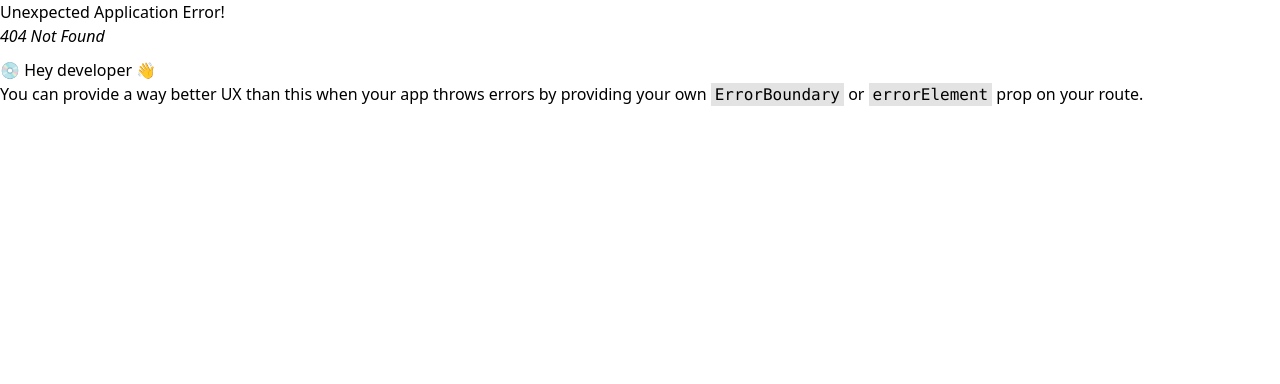
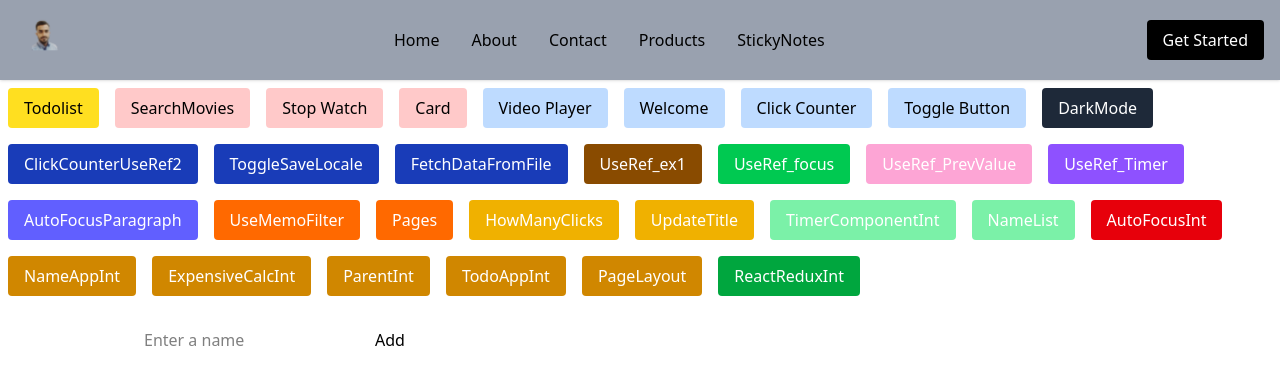
Before and after one commit to Shafee-ee/consoleStatements, a React (Vite) app in the folder my-react-app/: page /ReactReduxInt in a window 1280 px wide. Before the commit this address had no page. Shown: the top 384 px of the page. Built offline with nearby package versions, Linux system fonts and the light colour scheme.

Commit message:
practice redux

```diff
--- a/my-react-app/src/App.jsx
+++ b/my-react-app/src/App.jsx
@@ -64,7 +64,8 @@ import NameAppInt from './components/NameAppInt';
 import ExpensiveCalc from './components/ExpensiveCalc';
 import ParentInt from './components/ParentInt';
 import TodoAppInt from './components/TodoAppInt';
-import PageLayout from './components/PageLayout'
+import PageLayout from './components/PageLayout';
+import ReactReduxInt from './components/ReactReduxInt';
 
 function App() {
 
@@ -83,6 +84,7 @@ function App() {
       {
         element: <AppLayout />,
         children: [
+          { path: "ReactReduxInt", element: <ReactReduxInt /> },
           { path: "PageLayout", element: <PageLayout /> },
           { path: "TodoAppInt", element: <TodoAppInt /> },
           { path: "ParentInt", element: <ParentInt /> },
--- /dev/null
+++ b/my-react-app/src/app/store.js
@@ -0,0 +1,10 @@
+import { configureStore } from "@reduxjs/toolkit";
+import namesReducer from '../features/names/namesSlice';
+
+const store = configureStore({
+    reducer: {
+        names: namesReducer
+    }
+});
+
+export default store
--- a/my-react-app/src/components/Navbar.jsx
+++ b/my-react-app/src/components/Navbar.jsx
@@ -47,7 +47,7 @@ const Navbar = () => {
             <button className='py-2 px-4 bg-yellow-600 rounded text-white my-2 mx-2'><Link to="/ParentInt">ParentInt </Link></button>
             <button className='py-2 px-4 bg-yellow-600 rounded text-white my-2 mx-2'><Link to="/TodoAppInt">TodoAppInt </Link></button>
             <button className='py-2 px-4 bg-yellow-600 rounded text-white my-2 mx-2'><Link to="/PageLayout">PageLayout </Link></button>
-
+            <button className='py-2 px-4 bg-green-600 rounded text-white my-2 mx-2'><Link to="/ReactReduxInt">ReactReduxInt</Link></button>
 
         </div >
     )
--- /dev/null
+++ b/my-react-app/src/components/ReactReduxInt.jsx
@@ -0,0 +1,54 @@
+import React, { useEffect, useRef } from 'react';
+import { useSelector, useDispatch } from 'react-redux';
+import { setName, addName, deleteName } from '../features/names/namesSlice';
+
+const ReactReduxInt = () => {
+    const name = useSelector((state) => state.names.name);
+    const names = useSelector((state) => state.names.names);
+
+    useEffect(() => {
+        localStorage.setItem('names', JSON.stringify(names))
+    }, [names]);
+    const dispatch = useDispatch();
+
+    const inputRef = useRef(null);
+
+    const handleSubmit = (e) => {
+        e.preventDefault();
+        if (!name.trim()) {
+            inputRef.current.focus();
+            return;
+        }
+
+        dispatch(addName());
+        inputRef.current.focus();
+    }
+    return (
+        <div>
+            <form
+                onSubmit={handleSubmit}
+
+            >
+
+                <input type="text"
+                    ref={inputRef}
+                    value={name}
+                    onChange={(e) => dispatch(setName(e.target.value))}
+                    placeholder='Enter a name' />
+
+                <button type="submit">Add</button>
+            </form>
+
+            <ul>
+                {names.map((name, index) => (
+                    <li key={index}>{name}
+                        <button onClick={() => dispatch(deleteName(index))}>❌</button>
+                    </li>
+                ))}
+            </ul>
+        </div>
+    )
+
+}
+
+export default ReactReduxInt
--- /dev/null
+++ b/my-react-app/src/features/names/namesSlice.js
@@ -0,0 +1,30 @@
+import { createSlice } from '@reduxjs/toolkit';
+
+const savedNames = JSON.parse(localStorage.getItem('names')) || [];
+
+const initialState = {
+    name: '',
+    names: savedNames
+};
+
+const namesSlice = createSlice({
+    name: 'names',
+    initialState,
+    reducers: {
+        setName(state, action) {
+            state.name = action.payload;
+        },
+        addName(state) {
+            if (state.name.trim()) {
+                state.names.push(state.name);
+                state.name = '';
+            }
+        },
+        deleteName(state, action) {
+            state.names = state.names.filter((name, index) => index !== action.payload)
+        }
+    }
+})
+
+export const { setName, addName, deleteName } = namesSlice.actions;
+export default namesSlice.reducer
```
Also changed, not shown: my-react-app/src/main.jsx (+10 -8 lines), 1 other file (tests, documents, lock files or other folders).
